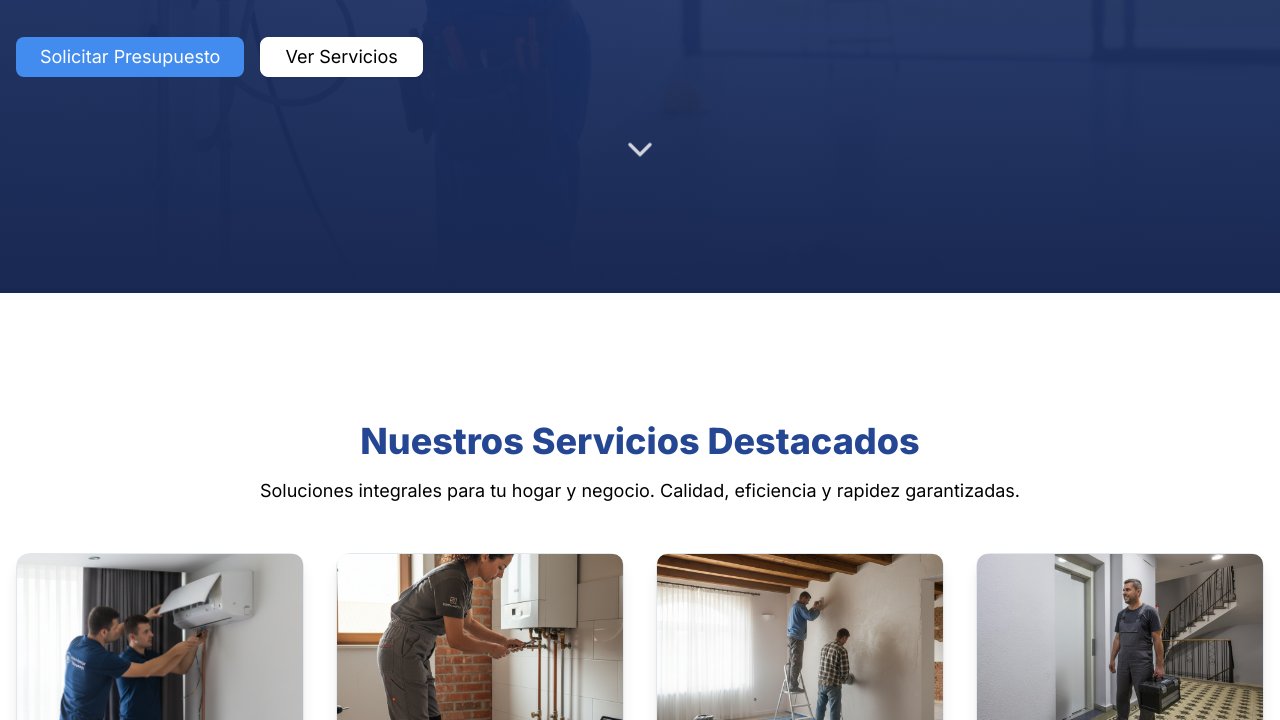
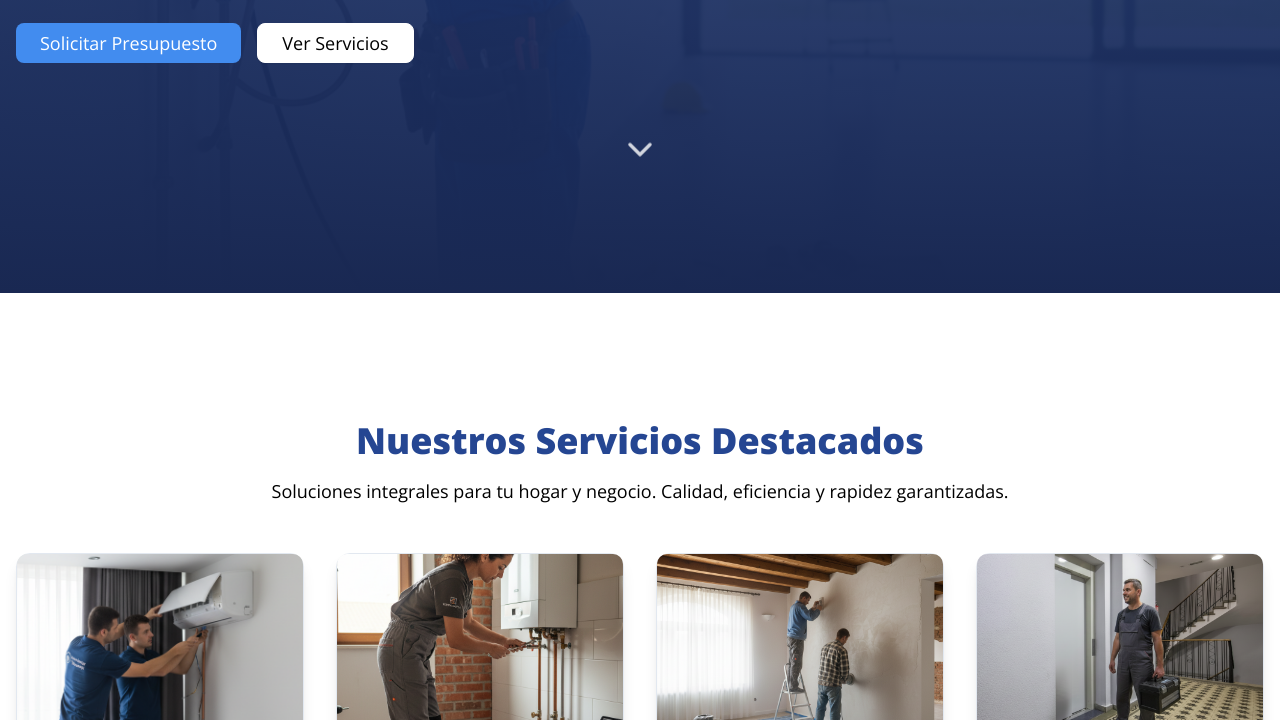
Before and after one commit to 2t0rHub/bagma-y-r-obras, an Astro site: page / in a window 1280 px wide. Shown: the part 588-1308 px from the top of the page. Built offline with nearby package versions, Linux system fonts and the light colour scheme; Astro itself is replaced by a stand-in of ours.

Commit message:
Added the correct font to the page (Open Sans)

```diff
--- a/package.json
+++ b/package.json
@@ -11,7 +11,7 @@
   "dependencies": {
     "@astrojs/mdx": "^4.3.6",
     "@astrojs/react": "^4.4.0",
-    "@fontsource/inter": "^5.2.8",
+    "@fontsource/open-sans": "^5.2.7",
     "@radix-ui/react-accordion": "^1.2.12",
     "@radix-ui/react-slot": "^1.2.3",
     "@tailwindcss/vite": "^4.1.13",
--- a/src/styles/global.css
+++ b/src/styles/global.css
@@ -132,7 +132,7 @@
     @apply border-border outline-ring/50;
   }
   html {
-    font-family: "Inter", system-ui, sans-serif;
+    font-family: "Open Sans", system-ui, sans-serif;
   }
   body {
     @apply bg-background text-foreground;
```
Also changed, not shown: src/layouts/main.astro (+4 -5 lines), 1 other file.
